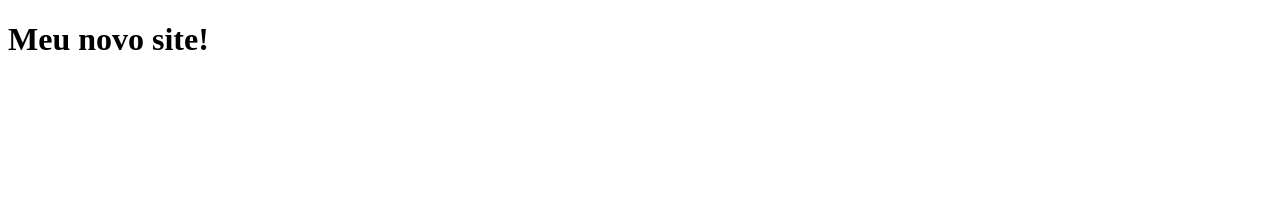
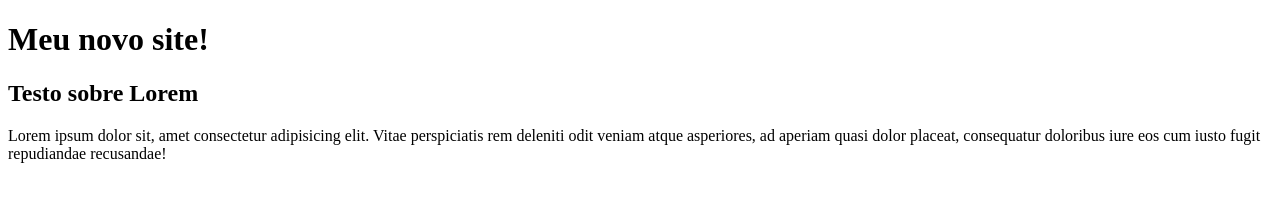
Before and after one commit to Zemiro014/estudying-git, a plain HTML site: page index.html in a window 1280 px wide. Drawn offline with Linux system fonts and the light colour scheme.

Commit message:
Criacao do titulo e do paragrafo Lorem

```diff
--- a/index.html
+++ b/index.html
@@ -8,5 +8,10 @@
 </head>
 <body>
     <h1>Meu novo site!</h1>
+    <h2>Testo sobre Lorem</h2>
+    <p>Lorem ipsum dolor sit, amet consectetur adipisicing elit.
+        Vitae perspiciatis rem deleniti odit veniam atque asperiores,
+        ad aperiam quasi dolor placeat, consequatur doloribus iure eos
+        cum iusto fugit repudiandae recusandae!</p>
 </body>
 </html>
```
